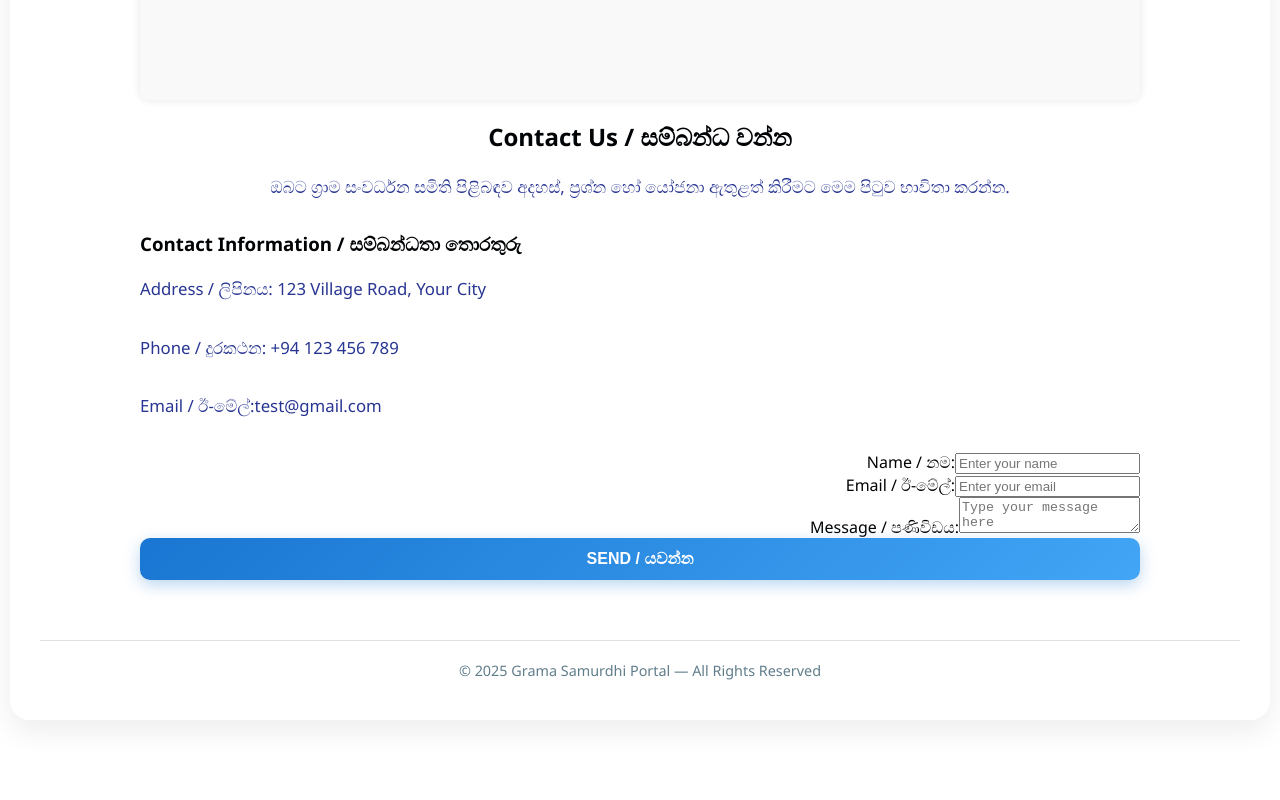
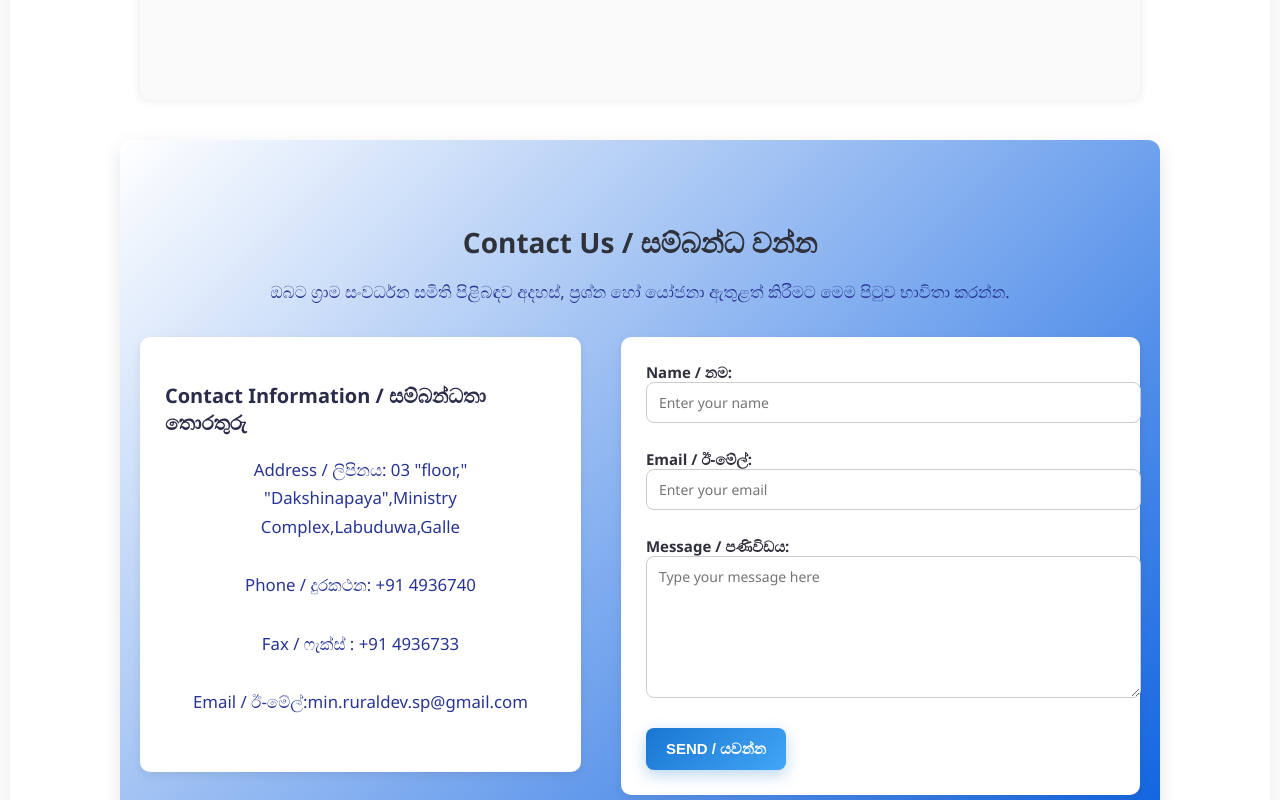
Before and after one commit to Ministry-of-Sports-Southern-Province/Ruralde-info-system, a React (Vite) app: page / in a window 1280 px wide. Shown: the part 1040-1840 px from the top of the page. Before the commit the page ends 1800 px from the top, so only its background shows below. Built offline with nearby package versions, Linux system fonts and the light colour scheme.

Commit message:
update contact

```diff
--- a/src/contact/contact.css
+++ b/src/contact/contact.css
@@ -1,16 +1,125 @@
+/* General Container */
 .contact-container {
-   max-width: 1000px;
-  margin: auto;
+  padding: 60px 20px;
+  max-width: 1000px;
+  margin: 40px auto;
+  background: linear-gradient(135deg, #ffffff, #0c61e0);
+  font-family: "Segoe UI", Tahoma, Geneva, Verdana, sans-serif;
+  color: #e0d2d2;
+  border-radius: 12px;
+  box-shadow: 0px 6px 20px rgba(0, 0, 0, 0.1);
+}
+
+/* Title */
+.contact-container h2 {
   text-align: center;
+  color: #2f313b;
+  font-size: 28px;
+  margin-bottom: 10px;
 }
+
+.contact-container p {
+  text-align: center;
+  font-size: 15px;
+  color: #555555;
+  margin-bottom: 40px;
+}
+
+/* Flex layout for info + form */
+.contact-content {
+  display: flex;
+  justify-content: space-between;
+  align-items: flex-start;
+  gap: 40px;
+  flex-wrap: wrap;
+}
+
+/* Left side - Info */
 .contact-info {
- text-align: left;
+  flex: 1;
+  background: #ffffff;
+  padding: 25px;
+  border-radius: 10px;
+  box-shadow: 0px 3px 10px rgba(0, 0, 0, 0.08);
+}
+
+.contact-info h3 {
+  font-size: 20px;
+  color: #2a2c4a;
   margin-bottom: 20px;
 }
+
+.contact-info p {
+  font-size: 15px;
+  color: #444444;
+  margin-bottom: 10px;
+  line-height: 1.6;
+}
+
+/* Right side - Form */
 .contact-form {
-  display: flex;
-  flex-direction: column;
-  text-align: right;
-  margin-bottom: 20px;
+  flex: 1.2;
+  background: #fff;
+  padding: 25px;
+  border-radius: 10px;
+  box-shadow: 0px 3px 10px rgba(0, 0, 0, 0.08);
+}
 
+.contact-form label {
+  display: block;
+  font-size: 15px;
+  font-weight: 600;
+  margin-bottom: 8px;
+  color: #2f303b;
 }
+
+.contact-form input,
+.contact-form textarea {
+  width: 100%;
+  padding: 10px 12px;
+  margin-bottom: 18px;
+  border: 1px solid #cccccc;
+  border-radius: 8px;
+  font-size: 14px;
+  font-family: inherit;
+  transition: border-color 0.3s;
+}
+
+.contact-form input:focus,
+.contact-form textarea:focus {
+  border-color: #1f138b;
+  outline: none;
+}
+
+.contact-form textarea {
+  min-height: 120px;
+  resize: vertical;
+}
+
+/* Button */
+.submit-btn {
+  background-color: #13158b;
+  color: white;
+  padding: 12px 20px;
+  border: none;
+  border-radius: 8px;
+  font-size: 15px;
+  cursor: pointer;
+  transition: background-color 0.3s;
+}
+
+.submit-btn:hover {
+  background-color: #2d3ea0;
+}
+
+/* Responsive */
+@media (max-width: 768px) {
+  .contact-content {
+    flex-direction: column;
+  }
+
+  .contact-info,
+  .contact-form {
+    width: 100%;
+  }
+}
--- a/src/contact/contact.jsx
+++ b/src/contact/contact.jsx
@@ -15,9 +15,11 @@ export default function Contact() {
       <div className="contact-content">
         <div className="contact-info">
           <h3>Contact Information / සම්බන්ධතා තොරතුරු</h3>
-          <p>Address / ලිපිනය: 123 Village Road, Your City</p>
-          <p>Phone / දුරකථන: +94 123 456 789</p>
-          <p>Email / ඊ-මේල්:test@gmail.com</p>
+          <p>Address / ලිපිනය: 03 "floor," "Dakshinapaya",Ministry Complex,Labuduwa,Galle</p>
+          <p>Phone / දුරකථන: +91 4936740 </p>
+          <p>Fax / ෆැක්ස් : +91 4936733</p>
+          <p>Email / ඊ-මේල්:min.ruraldev.sp@gmail.com</p>
+
         </div>
 
         {/* Contact Form */}
@@ -40,8 +42,9 @@ export default function Contact() {
           <button type="submit" className="submit-btn">
             Send / යවන්න
           </button>
+
         </form>
-      </div>
+       </div>
     </div>
   );
 }
```
